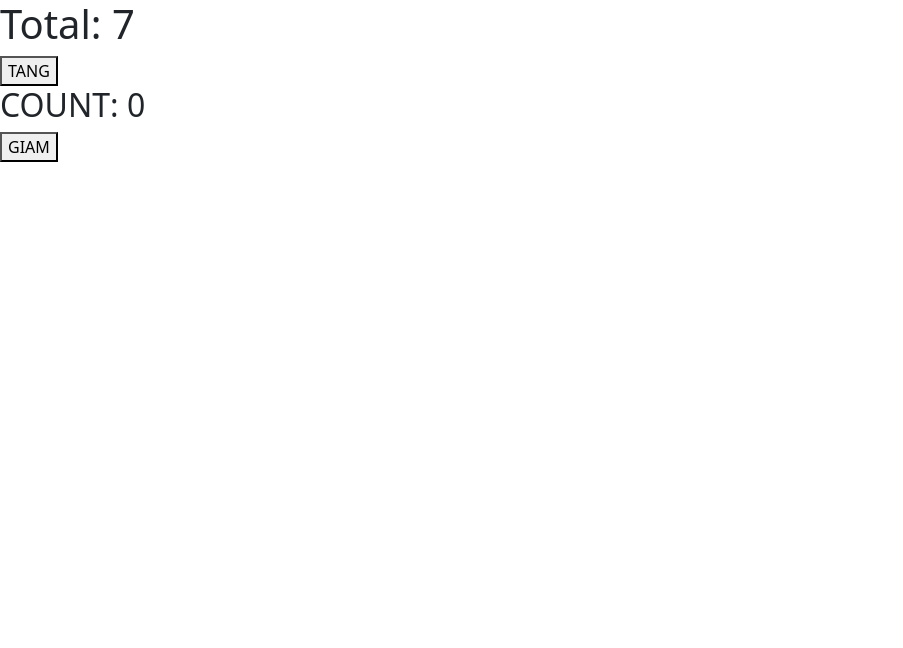
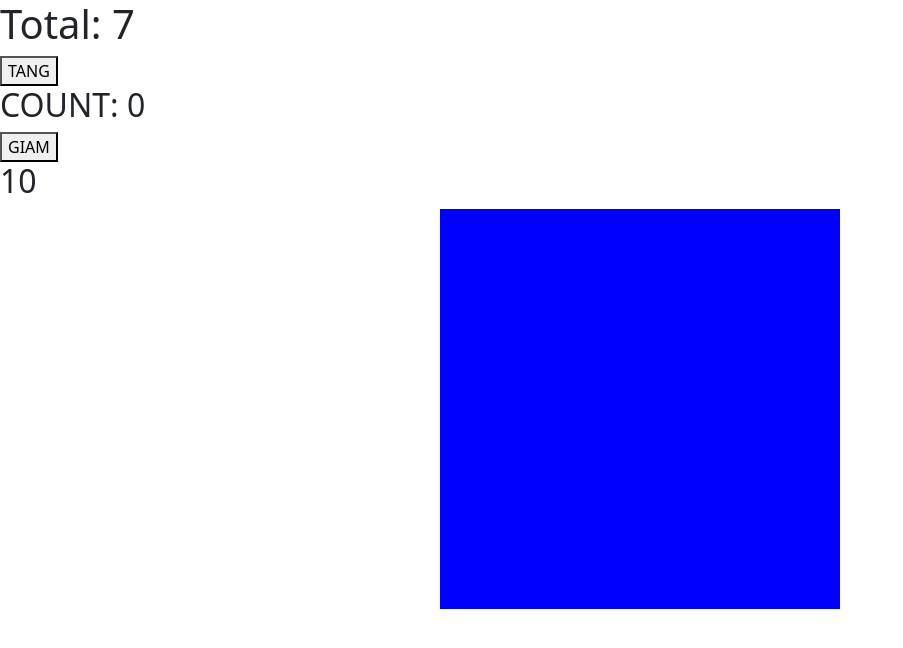
Before and after one commit to LocTM/props-component, a React (Create React App) app in the folder props-react/: page / in a window 1280 px wide. Shown: the top 648 px of the page, without its empty margins (0-903 px from the left). Built offline with nearby package versions, Linux system fonts and the light colour scheme.

Commit message:
setTimeout color div

```diff
--- a/props-react/src/App.js
+++ b/props-react/src/App.js
@@ -7,6 +7,7 @@ import {Delete} from "./components/delete";
 import {Edit} from "./components/edit";
 import AddComponent from "./components/AddComponent";
 import {FAddComponent} from "./components/FAddComponent";
+import {ChangeBackgroundColor} from "./components/ChangeBackgroundColor";
 
 function App() {
   return (
@@ -20,7 +21,7 @@ function App() {
      {/*  </div>*/}
        <AddComponent n1={5} n2={2}></AddComponent>
        <FAddComponent n1={7} n2={3}></FAddComponent>
-
+<ChangeBackgroundColor></ChangeBackgroundColor>
    </>
   );
 }
--- /dev/null
+++ b/props-react/src/components/ChangeBackgroundColor.js
@@ -0,0 +1,28 @@
+import {useEffect, useState} from "react";
+
+export function ChangeBackgroundColor(props){
+    const [color, setColor] = useState("black")
+    useEffect(() => {
+         setTimeout(() => {
+            setColor("blue");
+        }, 5000);
+
+        // Cleanup function to clear timeout when component unmounts
+        // return () => clearTimeout(timeoutId);
+    }, []);
+    return(
+        <>
+            <div style={{
+                backgroundColor:color,
+                paddingTop: 20,
+                width:400,
+                height:400,
+                margin:"auto"
+
+            }}>
+
+            </div>
+
+        </>
+    )
+}
--- a/props-react/src/components/FAddComponent.js
+++ b/props-react/src/components/FAddComponent.js
@@ -10,6 +10,7 @@ export function FAddComponent(props) {
             <button onClick={tang}>TANG</button>
             <h2>COUNT: {number}</h2>
             <button onClick={giam}>GIAM</button>
+            <h2>{props.n1+props.n2}</h2>
         </>
     )
 }
```
